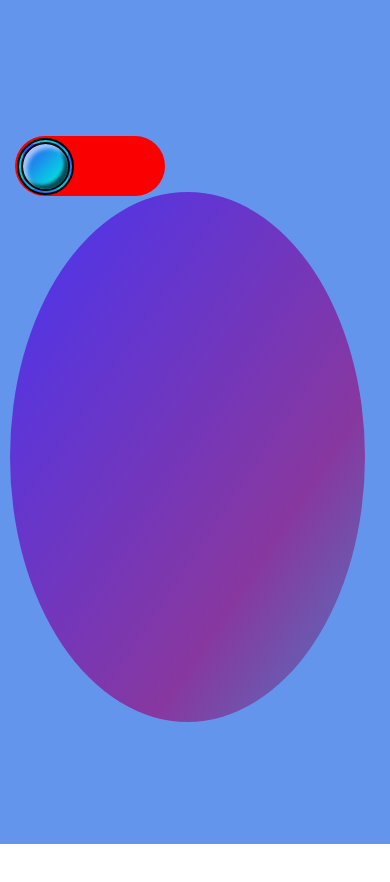
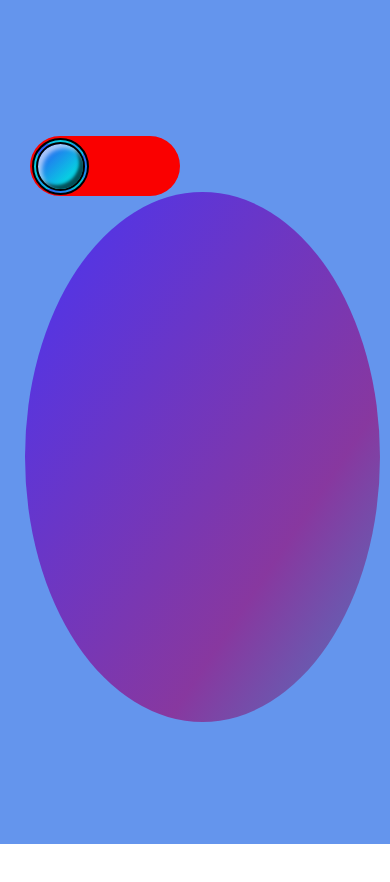
Before and after one commit to UrsulaKesek/uk-toggle, a React (Create React App) app: page / in a window 390 px wide. Shown: the top 882 px of the page. Built offline with nearby package versions, Linux system fonts and the light colour scheme.

Commit message:
edited css

```diff
--- a/src/components/Toggle/Toggle.css
+++ b/src/components/Toggle/Toggle.css
@@ -128,7 +128,7 @@
   .box1 {
     position: relative;
     top: 35px;
-    left: 10px;
+    left: 25px;
     width: 355px;
     height: 530px;
     border-radius: 50%;
```
